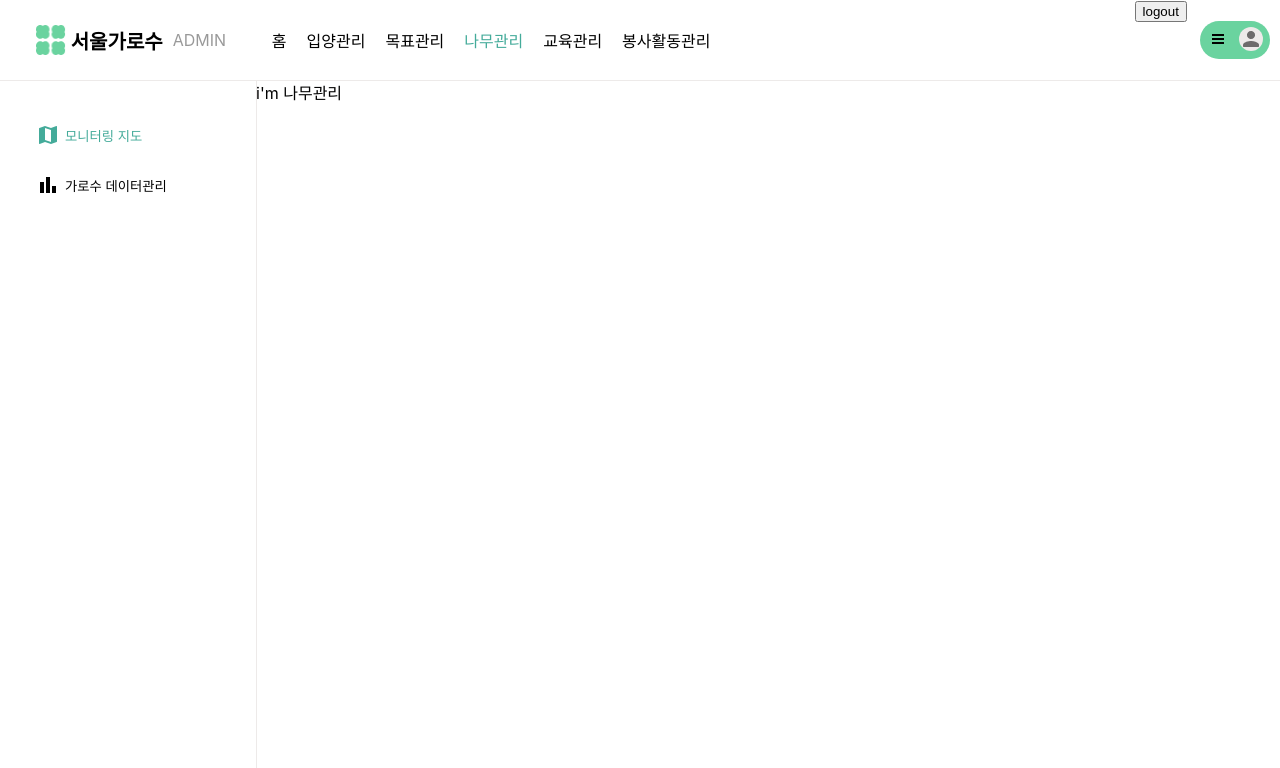
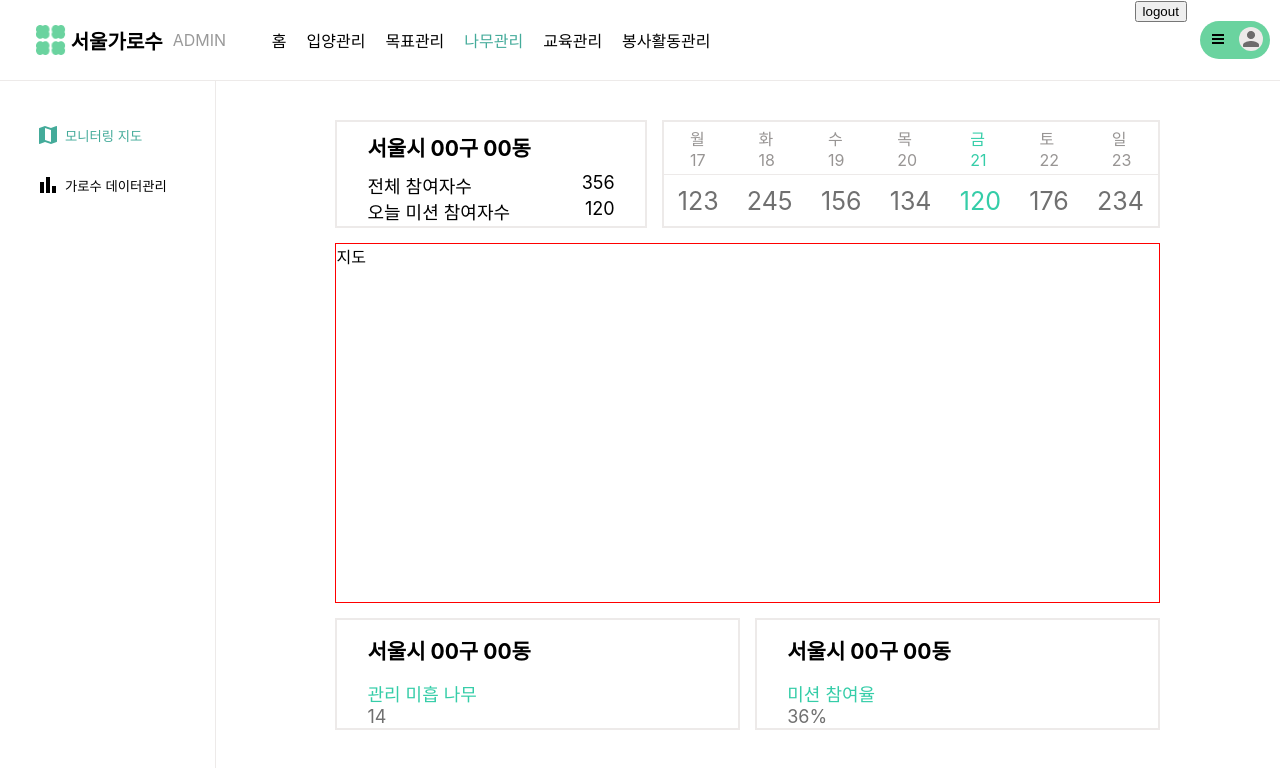
Before and after one commit to hyojinLee-git/seoul-garosu-admin, a React (Create React App) app: page /tree in a window 1280 px wide. Shown: the top 768 px of the page. Built offline with nearby package versions, Linux system fonts and the light colour scheme; no server answers.

Commit message:
feat:tree layout

```diff
--- a/public/index.html
+++ b/public/index.html
@@ -27,17 +27,9 @@
     <title>서울 가로수 관리자 페이지입니다.</title>
   </head>
   <body>
-    <noscript>You need to enable JavaScript to run this app.</noscript>
+
     <div id="root"></div>
-    <!--
-      This HTML file is a template.
-      If you open it directly in the browser, you will see an empty page.
 
-      You can add webfonts, meta tags, or analytics to this file.
-      The build step will place the bundled scripts into the <body> tag.
 
-      To begin the development, run `npm start` or `yarn start`.
-      To create a production bundle, use `npm run build` or `yarn build`.
-    -->
   </body>
 </html>
--- /dev/null
+++ b/src/components/tree/DailyLog.jsx
@@ -0,0 +1,22 @@
+import React from 'react';
+import {DailyLogWrapper} from './style'
+
+const DailyLog = () => {
+    return (
+        <DailyLogWrapper>
+            <h3>서울시 00구 00동</h3>
+            <div>
+                <div>
+                    <span>전체 참여자수</span>
+                    <span>356</span>
+                </div>
+                <div>
+                    <span>오늘 미션 참여자수</span>
+                    <span>120</span>
+                </div>
+            </div>
+        </DailyLogWrapper>
+    );
+};
+
+export default DailyLog;
--- /dev/null
+++ b/src/components/tree/Map.jsx
@@ -0,0 +1,28 @@
+
+import React, { useEffect } from 'react';
+import {MapWrapper} from './style'
+const Map = () => {
+    //const {kakao}=window
+    useEffect(()=>{
+    //     console.log(kakao)
+    // const container = document.querySelector(".kakako-map");
+
+    // const options = {
+    //   center: new kakao.maps.LatLng(33.450701, 126.570667),
+    //   level: 13,
+    // };
+    // console.log(container)
+    //const map = new kakao.maps.Map(container, options);
+    // map.relayout()
+
+    // console.log("loading kakaomap");
+    },[])
+    return (
+        <MapWrapper className='kakao-map'>
+            지도
+        </MapWrapper>
+        // <div className='kakao-map' style={{width:"400px",height:"400px"}}></div>
+    );
+};
+
+export default Map;
--- /dev/null
+++ b/src/components/tree/ParticipationRate.jsx
@@ -0,0 +1,14 @@
+import React from 'react';
+import {ContentsWrapper} from './style'
+
+const ParticipationRate = () => {
+    return (
+        <ContentsWrapper margin="15px">
+            <h3>서울시 00구 00동</h3>
+            <div>미션 참여율</div>
+            <div>36%</div>
+        </ContentsWrapper>
+    );
+};
+
+export default ParticipationRate;
--- /dev/null
+++ b/src/components/tree/PoorManagement.jsx
@@ -0,0 +1,13 @@
+import React from 'react';
+import {ContentsWrapper} from './style'
+const PoorManagement = () => {
+    return (
+        <ContentsWrapper>
+            <h3>서울시 00구 00동</h3>
+            <div>관리 미흡 나무</div>
+            <div>14</div>
+        </ContentsWrapper>
+    );
+};
+
+export default PoorManagement;
--- a/src/components/tree/Tree.jsx
+++ b/src/components/tree/Tree.jsx
@@ -1,10 +1,24 @@
 import React from 'react';
+import DailyLog from './DailyLog';
+import Map from './Map';
+import WeeklyLog from './WeeklyLog';
+import ParticipationRate from './ParticipationRate'
+import PoorManagement from './PoorManagement';
+import { TreeWrapper } from './style';
 
 const MainContents = () => {
     return (
-        <div>
-            i'm 나무관리
-        </div>
+        <TreeWrapper>
+            <div style={{display:'flex'}}>
+                <DailyLog/>
+                <WeeklyLog/>
+            </div>
+            <Map/>
+            <div style={{display:'flex'}}>
+                <PoorManagement/>
+                <ParticipationRate/>
+            </div>
+        </TreeWrapper>
     );
 };
 
--- /dev/null
+++ b/src/components/tree/WeeklyLog.jsx
@@ -0,0 +1,51 @@
+import React from 'react';
+import {WeeklyLogWrapper,Wrapper} from './style'
+
+const WeeklyLog = () => {
+    return (
+        <WeeklyLogWrapper>
+            <Wrapper color="#989594">
+                <div>
+                    <div>월</div>
+                    <div>17</div>
+                </div>
+                <div>
+                    <div>화</div>
+                    <div>18</div>
+                </div>
+                <div>
+                    <div>수</div>
+                    <div>19</div>
+                </div>
+                <div>
+                    <div>목</div>
+                    <div>20</div>
+                </div>
+                <div className='today'>
+                    <div>금</div>
+                    <div>21</div>
+                </div>
+                <div>
+                    <div>토</div>
+                    <div>22</div>
+                </div>
+                <div>
+                    <div>일</div>
+                    <div>23</div>
+                </div>
+            </Wrapper>
+            <Wrapper border="1px solid #EDEAE9" color="#707070" size="25px">
+                <div>123</div>
+                <div>245</div>
+                <div>156</div>
+                <div>134</div>
+                <div className='today'>120</div>
+                <div>176</div>
+                <div>234</div>
+
+            </Wrapper>
+        </WeeklyLogWrapper>
+    );
+};
+
+export default WeeklyLog;
--- /dev/null
+++ b/src/components/tree/style.jsx
@@ -0,0 +1,71 @@
+import styled from "styled-components";
+
+export const TreeWrapper=styled.div`
+    height: 90vh;
+    width: 100%;
+    box-sizing: border-box;
+    padding:5vh 120px ;
+`
+export const DailyLogWrapper=styled.div`
+    border:2px solid #EDEAE9;
+    box-sizing: border-box;
+    flex: 1;
+    height:calc(90vh*0.15);
+    display: flex;
+    flex-direction: column;
+    justify-content: space-around;
+    padding:0 30px;
+    padding-bottom: 10px;
+    font-size:18px;
+    & h3{
+        margin:10px 0;
+    }
+    &>div>div{
+        display: flex;
+        justify-content: space-between;
+
+    }
+`
+
+export const WeeklyLogWrapper=styled.div`
+    border:2px solid #EDEAE9;
+    box-sizing: border-box;
+    flex: 2;
+    height:calc(90vh*0.15);
+    margin-left: 15px;
+`
+export const Wrapper=styled.div`
+    height: 50%;
+    border-top:${props=>props.border||''};
+    display: flex;
+    justify-content: space-around;
+    align-items: center;
+    color:${props=>props.color};
+    font-size: ${props=>props.size};
+    & .today{
+        color:#35CDA8;
+    }
+
+`
+
+
+
+export const MapWrapper=styled.div`
+        border:1px solid red;
+    box-sizing: border-box;
+    height: calc(90vh*0.5);
+    margin: 15px 0;
+`
+
+export const ContentsWrapper=styled.div`
+    border:2px solid #EDEAE9;
+    flex:1;
+    height:calc(90vh*0.15) ;
+    margin-left: ${props=>props.margin||''};
+    padding:0 30px;
+    font-size: 18px;
+    & h3{margin:15px 0}
+    &>*:nth-child(2){color:#35CDA8}
+    &>*:nth-child(3){color:#707070}
+
+`
--- a/src/layouts/GNB/Menu.jsx
+++ b/src/layouts/GNB/Menu.jsx
@@ -9,19 +9,19 @@ const Menu = () => {
     const menuList=[
         {
             title:'홈',
-            link:'/1',
+            link:'/home',
         },{
             title:'입양관리',
-            link:'/main',
+            link:'/adopt',
         },{
             title:'목표관리',
-            link:'/2',
+            link:'/goal',
         },{
             title:'나무관리',
             link:'/tree',
         },{
             title:'교육관리',
-            link:'/4',
+            link:'/education',
         },{
             title:'봉사활동관리',
             link:'/5',
--- a/src/layouts/contents/Contents.jsx
+++ b/src/layouts/contents/Contents.jsx
@@ -9,7 +9,6 @@ const Contents = () => {
             <Routes>
                 <Route path="adopt" element={<Adopt/>}/>
                 <Route path="tree" element={<Tree/>}/>
-                {/* <Route path="approval" element={<MainContents/>}/> */}
             </Routes>
         </>
     );
```
Also changed, not shown: src/pages/Tree.jsx (deleted, +0 -20 lines).
